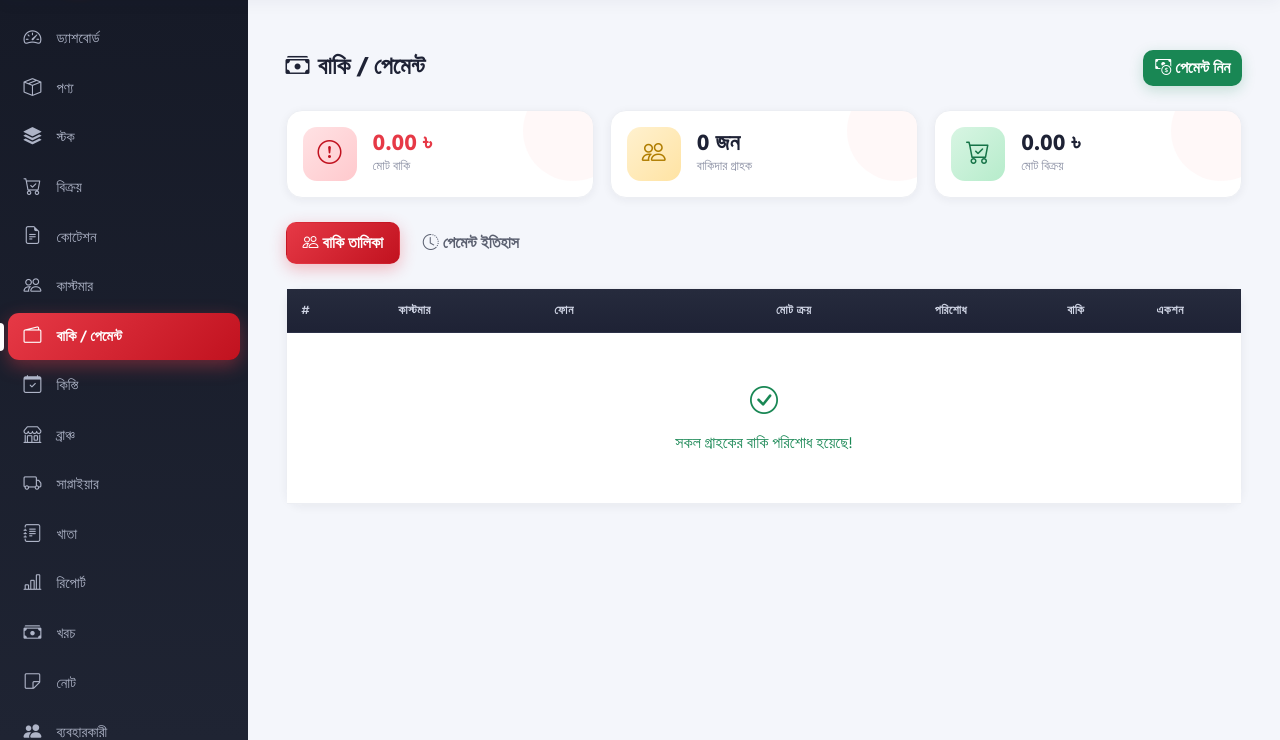
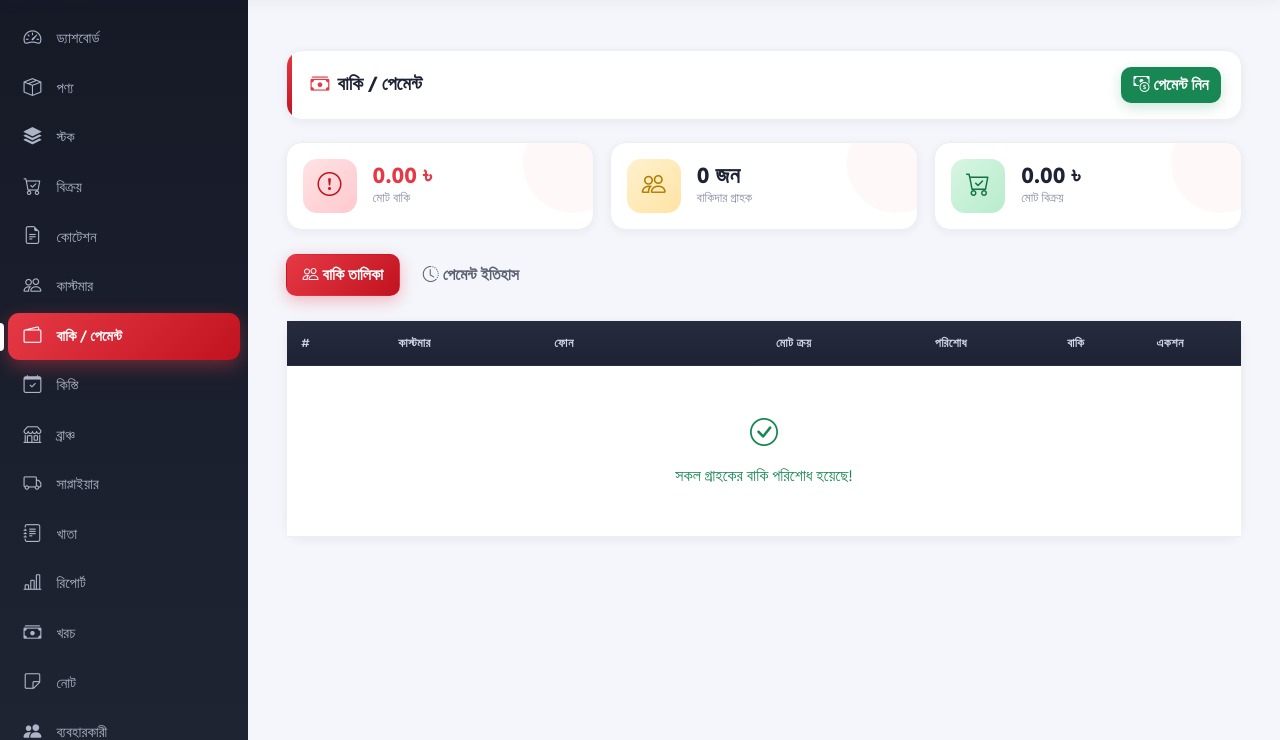
Before and after one commit to arifbillahcse/Real-state-shop-managment-web-application, a PHP site: page /pages/payments.php in a window 1280 px wide. Shown: the part 60-800 px from the top of the page. Run offline with PHP 8.4, Linux system fonts and the light colour scheme; a user stored in the database is signed in; data comes from the database, SQL or seed files in the repository; some libraries are stand-ins or nearby versions.

Commit message:
Unify page headers across all pages + extra polish
- Convert 10 pages from plain <h4> to the .page-header card so all
  17 pages share one consistent, branded header style
- Add brand accent bar to every page header
- Normalize header icon colors to brand red
- Stat card icon rotates on hover for a livelier feel

https://claude.ai/code/session_018GgUJdFLEKxFp2BSFmwP9C

```diff
--- a/assets/css/style.css
+++ b/assets/css/style.css
@@ -191,6 +191,7 @@ a { text-decoration: none; }
 }
 .stat-card > * { position: relative; z-index: 1; }
 .stat-card:hover { transform: translateY(-4px); box-shadow: var(--shadow-hover); }
+.stat-card:hover .stat-icon { transform: scale(1.08) rotate(-4deg); transition: var(--t); }
 
 .stat-icon {
     width: 54px; height: 54px; border-radius: 14px;
@@ -214,17 +215,22 @@ a { text-decoration: none; }
     background: var(--card);
     border: 1px solid var(--line);
     border-radius: var(--radius);
-    padding: 1rem 1.3rem;
-    margin-bottom: 1.4rem;
+    padding: 1rem 1.3rem 1rem 1.5rem;
+    margin-bottom: 1.4rem !important;
     box-shadow: var(--shadow-sm);
     display: flex; align-items: center; justify-content: space-between;
     flex-wrap: wrap; gap: .5rem;
+    position: relative; overflow: hidden;
 }
-.page-header h4, .page-header h5 { margin: 0; font-weight: 700; color: var(--ink); }
-
-/* Generic h4 headings used as page titles across pages */
-.main-content > .container-fluid > .d-flex h4,
-.main-content h4 { font-weight: 700; color: var(--ink); }
+/* Brand accent bar on the left edge of every page header */
+.page-header::before {
+    content: ''; position: absolute; left: 0; top: 0; bottom: 0;
+    width: 5px; background: var(--brand-grad);
+}
+.page-header h4, .page-header h5 { margin: 0; font-weight: 700; font-size: 1.18rem; color: var(--ink); }
+/* All page-header icons share the brand color for consistency */
+.page-header h4 > i:first-child,
+.page-header h5 > i:first-child { color: var(--brand); }
 
 /* =====================================================================
    Tables
--- a/pages/backup.php
+++ b/pages/backup.php
@@ -10,7 +10,7 @@ include __DIR__ . '/../includes/sidebar.php';
 <div class="main-content" id="mainContent">
 <div class="container-fluid py-4">
 
-  <div class="d-flex align-items-center justify-content-between mb-4 flex-wrap gap-2">
+  <div class="page-header">
     <h4 class="mb-0"><i class="bi bi-database-fill-down me-2"></i>ব্যাকআপ ও রিস্টোর</h4>
   </div>
 
--- a/pages/branches.php
+++ b/pages/branches.php
@@ -12,7 +12,7 @@ include __DIR__ . '/../includes/sidebar.php';
 <div class="main-content" id="mainContent">
 <div class="container-fluid py-4">
 
-  <div class="d-flex align-items-center justify-content-between mb-4">
+  <div class="page-header">
     <h4 class="mb-0"><i class="bi bi-shop me-2 text-danger"></i>ব্রাঞ্চ ব্যবস্থাপনা</h4>
     <button class="btn btn-primary" onclick="openAddModal()">
       <i class="bi bi-plus-circle me-1"></i>নতুন ব্রাঞ্চ
--- a/pages/customers.php
+++ b/pages/customers.php
@@ -11,7 +11,7 @@ include __DIR__ . '/../includes/sidebar.php';
 <div class="main-content" id="mainContent">
 <div class="container-fluid py-4">
 
-  <div class="d-flex align-items-center justify-content-between mb-4">
+  <div class="page-header">
     <h4 class="mb-0"><i class="bi bi-people me-2"></i>কাস্টমার ব্যবস্থাপনা</h4>
     <button class="btn btn-primary" onclick="openAddModal()">
       <i class="bi bi-person-plus me-1"></i>নতুন কাস্টমার
--- a/pages/expenses.php
+++ b/pages/expenses.php
@@ -20,7 +20,7 @@ include __DIR__ . '/../includes/sidebar.php';
 <div class="main-content" id="mainContent">
 <div class="container-fluid py-4">
 
-  <div class="d-flex justify-content-between align-items-center mb-4 flex-wrap gap-2">
+  <div class="page-header">
     <h4 class="mb-0"><i class="bi bi-cash-stack me-2 text-danger"></i>খরচ ট্র্যাকিং</h4>
     <button class="btn btn-danger" data-bs-toggle="modal" data-bs-target="#addExpenseModal">
       <i class="bi bi-plus-lg me-1"></i>নতুন খরচ
--- a/pages/payments.php
+++ b/pages/payments.php
@@ -17,7 +17,7 @@ include __DIR__ . '/../includes/sidebar.php';
 <div class="main-content" id="mainContent">
 <div class="container-fluid py-4">
 
-  <div class="d-flex justify-content-between align-items-center mb-4">
+  <div class="page-header">
     <h4 class="mb-0"><i class="bi bi-cash-stack me-2"></i>বাকি / পেমেন্ট</h4>
     <button class="btn btn-success" onclick="openPaymentModal()">
       <i class="bi bi-cash-coin me-1"></i>পেমেন্ট নিন
--- a/pages/reports.php
+++ b/pages/reports.php
@@ -15,7 +15,7 @@ include __DIR__ . '/../includes/sidebar.php';
 <div class="main-content" id="mainContent">
 <div class="container-fluid py-4">
 
-  <div class="d-flex align-items-center justify-content-between mb-4 flex-wrap gap-2">
+  <div class="page-header">
     <h4 class="mb-0"><i class="bi bi-bar-chart-line me-2"></i>রিপোর্ট ও বিশ্লেষণ</h4>
     <button class="btn btn-outline-secondary btn-sm" onclick="window.print()">
       <i class="bi bi-printer me-1"></i>প্রিন্ট করুন
--- a/pages/sales.php
+++ b/pages/sales.php
@@ -23,7 +23,7 @@ include __DIR__ . '/../includes/sidebar.php';
 <div class="main-content" id="mainContent">
 <div class="container-fluid py-4">
 
-  <div class="d-flex justify-content-between align-items-center mb-4">
+  <div class="page-header">
     <h4 class="mb-0"><i class="bi bi-cart-check me-2"></i>বিক্রয়</h4>
     <?php if (!$_isStaff): ?>
     <button class="btn btn-primary" id="btnToggleSaleView" type="button" onclick="toggleSaleView()">
--- a/pages/settings.php
+++ b/pages/settings.php
@@ -72,8 +72,8 @@ include __DIR__ . '/../includes/sidebar.php';
 <div class="main-content" id="mainContent">
 <div class="container-fluid py-4">
 
-  <div class="d-flex align-items-center justify-content-between mb-4">
-    <h4 class="mb-0"><i class="bi bi-gear-fill me-2 text-secondary"></i>সেটিংস ও সিস্টেম তথ্য</h4>
+  <div class="page-header">
+    <h4 class="mb-0"><i class="bi bi-gear-fill me-2"></i>সেটিংস ও সিস্টেম তথ্য</h4>
     <span class="badge bg-secondary fs-6">v<?= APP_VERSION ?></span>
   </div>
 
--- a/pages/suppliers.php
+++ b/pages/suppliers.php
@@ -12,7 +12,7 @@ include __DIR__ . '/../includes/sidebar.php';
 <div class="main-content" id="mainContent">
 <div class="container-fluid py-4">
 
-  <div class="d-flex align-items-center justify-content-between mb-4">
+  <div class="page-header">
     <h4 class="mb-0"><i class="bi bi-truck me-2"></i>সাপ্লাইয়ার ব্যবস্থাপনা</h4>
     <button class="btn btn-primary" onclick="openAddModal()">
       <i class="bi bi-plus-circle me-1"></i>নতুন সাপ্লাইয়ার
--- a/pages/users.php
+++ b/pages/users.php
@@ -15,7 +15,7 @@ include __DIR__ . '/../includes/sidebar.php';
 <div class="main-content" id="mainContent">
 <div class="container-fluid py-4">
 
-  <div class="d-flex align-items-center justify-content-between mb-4">
+  <div class="page-header">
     <h4 class="mb-0"><i class="bi bi-people-fill me-2"></i>ব্যবহারকারী ব্যবস্থাপনা</h4>
     <button class="btn btn-primary" onclick="openAddModal()">
       <i class="bi bi-person-plus me-1"></i>নতুন ব্যবহারকারী
```
